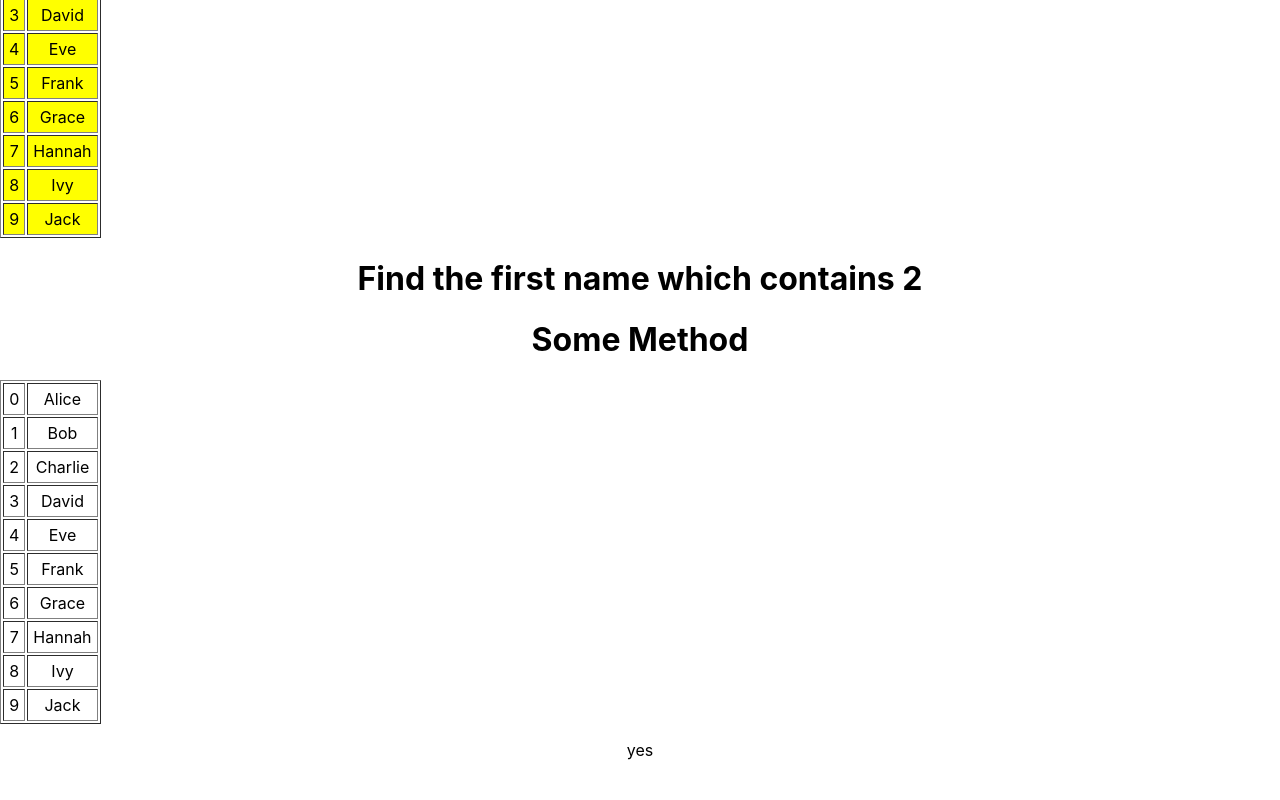
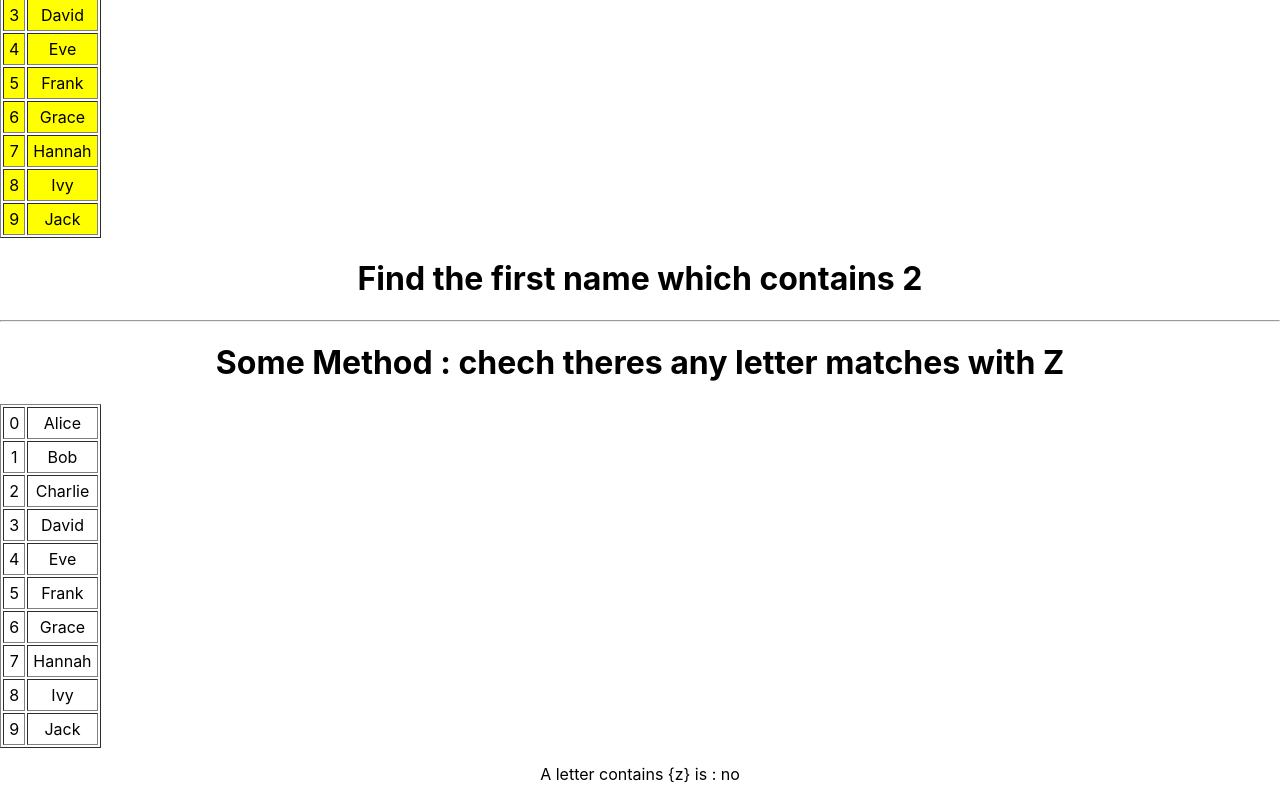
Before and after one commit to dulhara19/React-Learning-Project-phase02, a React (Create React App) app in the folder testreactapp02/: page / in a window 1280 px wide. Shown: the part 1362-2162 px from the top of the page. Before the commit the page ends 2138 px from the top, so only its background shows below. Built offline with nearby package versions, Linux system fonts and the light colour scheme.

Commit message:
updated note about arraysome method

```diff
--- a/testreactapp02/src/component/ArraySome.jsx
+++ b/testreactapp02/src/component/ArraySome.jsx
@@ -1,10 +1,11 @@
 const ArraySome = ({ names }) => {
-  const letter = "A";
+  const letter = "Z";
   const status = names.some((name) => name.includes(letter));
 
   return (
     <div>
-      <h1>Some Method</h1>
+      <hr />
+      <h1>Some Method : chech theres any letter matches with {letter}</h1>
       <table border={1} cellPadding={5}>
         {names.map((name, index) => (
           <tr>
@@ -14,7 +15,7 @@ const ArraySome = ({ names }) => {
         ))}
       </table>
 
-      <p>{status ? "yes" : "no"}</p>
+      <p>{status ? "yes" : "A letter contains {z} is : no"}</p>
     </div>
   );
 };
```
Also changed, not shown: 1 other file (tests, documents, lock files or other folders).
